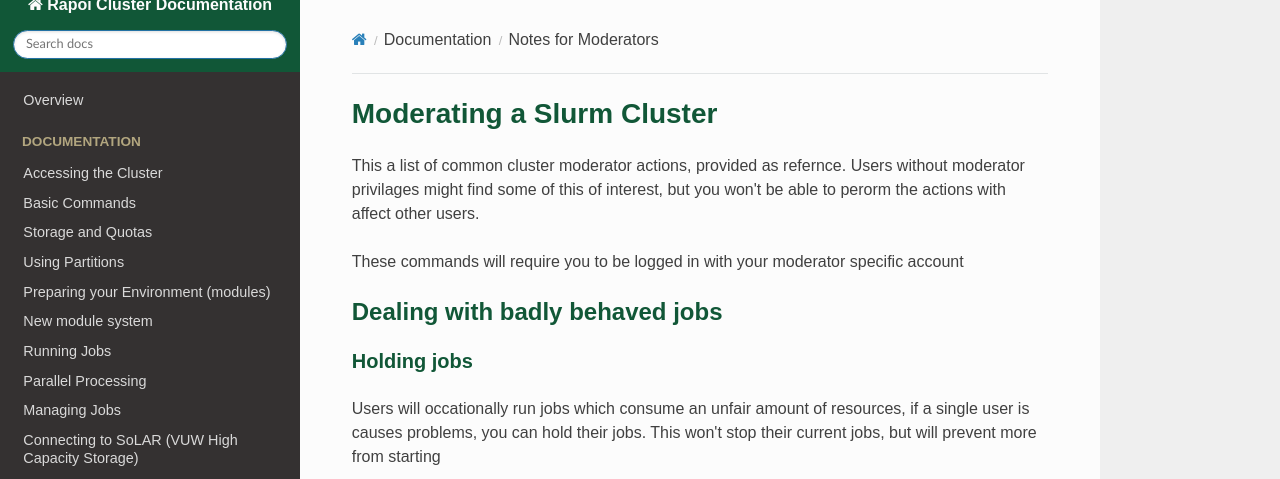
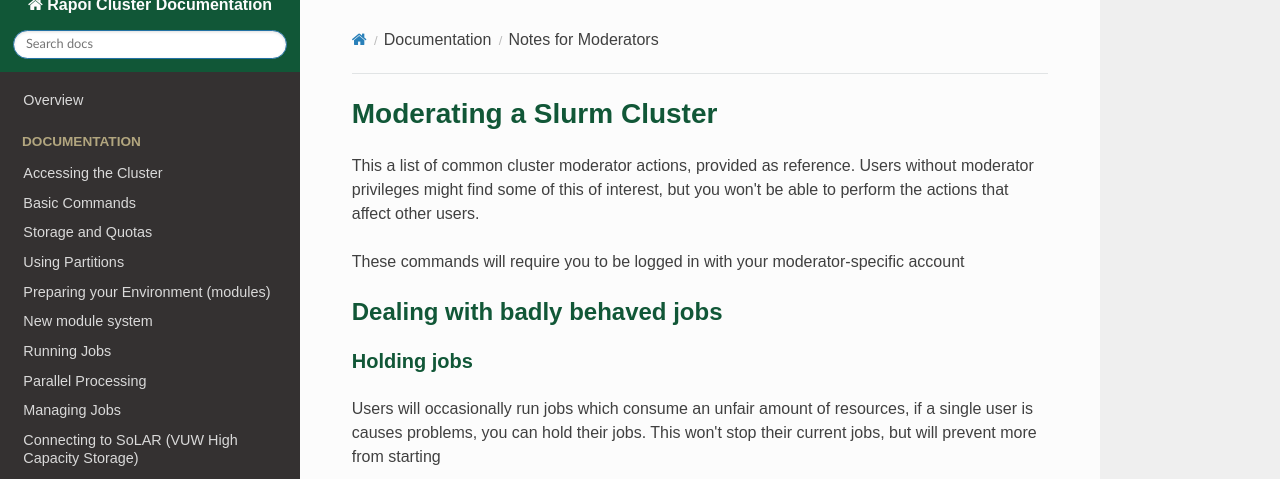
Before and after one commit to vuw-research-computing/raapoi-docs, an MkDocs documentation site: the page built from docs/mods_admins.md, in a window 1280 px wide and 900 px high. Shown: the top 479 px of the window. Built offline with MkDocs 1.6.1, drawn with Linux system fonts in a browser that asks for light colours; nearby versions of some CDN libraries; some web fonts are replaced; some of the changed text lies outside the part shown.

Commit message:
Fixed typos in mods_admins.md

````diff
--- a/docs/mods_admins.md
+++ b/docs/mods_admins.md
@@ -1,14 +1,14 @@
 # Moderating a Slurm Cluster
 
-This a list of common cluster moderator actions, provided as refernce. Users without moderator privilages might find some of this of interest, but you won't be able to perorm the actions with affect other users.
+This a list of common cluster moderator actions, provided as reference. Users without moderator privileges might find some of this of interest, but you won't be able to perform the actions that affect other users.
 
-These commands will require you to be logged in with your moderator specific account
+These commands will require you to be logged in with your moderator-specific account
 
 ## Dealing with badly behaved jobs
 
 ### Holding jobs
 
-Users will occationally run jobs which consume an unfair amount of resources, if a single user is causes problems, you can hold their jobs.  This won't stop their current jobs, but will prevent more from starting
+Users will occasionally run jobs which consume an unfair amount of resources, if a single user is causes problems, you can hold their jobs.  This won't stop their current jobs, but will prevent more from starting
 
 ```bash
 # hold some jobs
````
Also changed, not shown: other parts of docs/mods_admins.md (+2 -2 lines).
